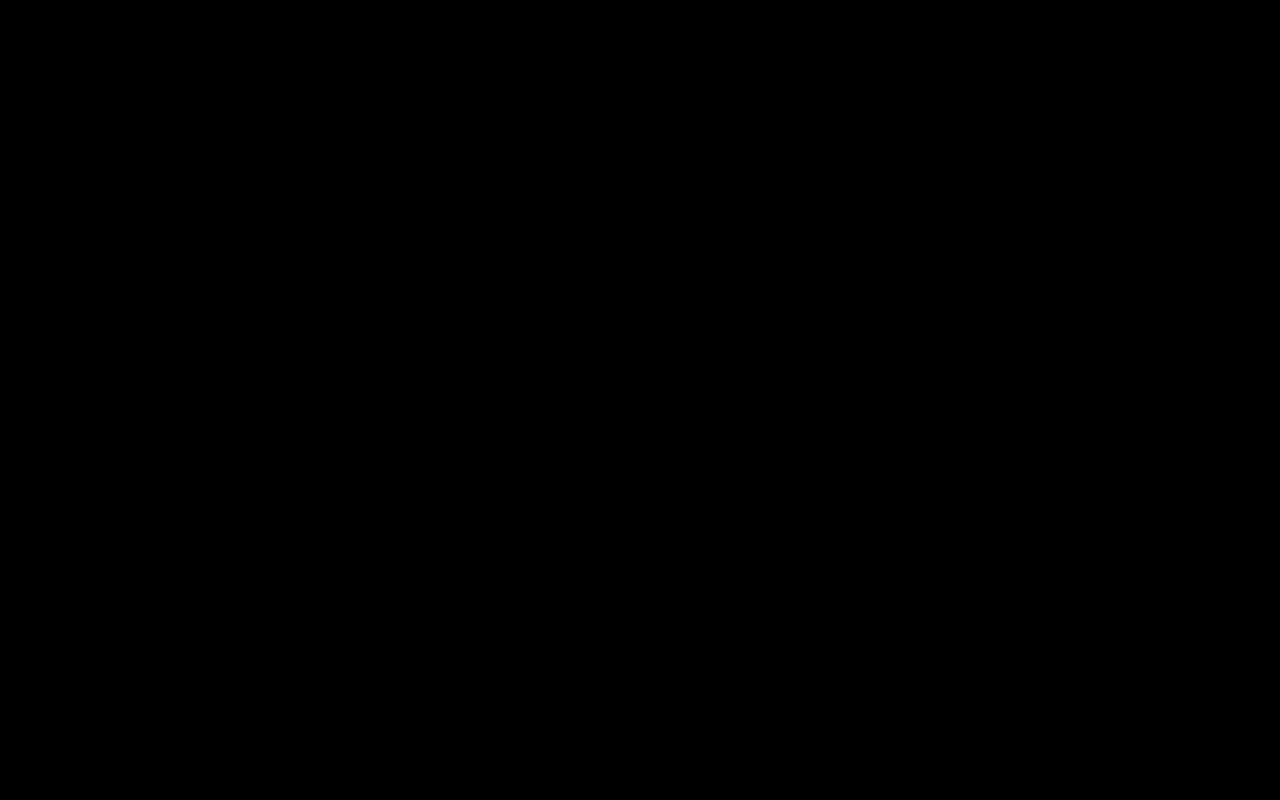
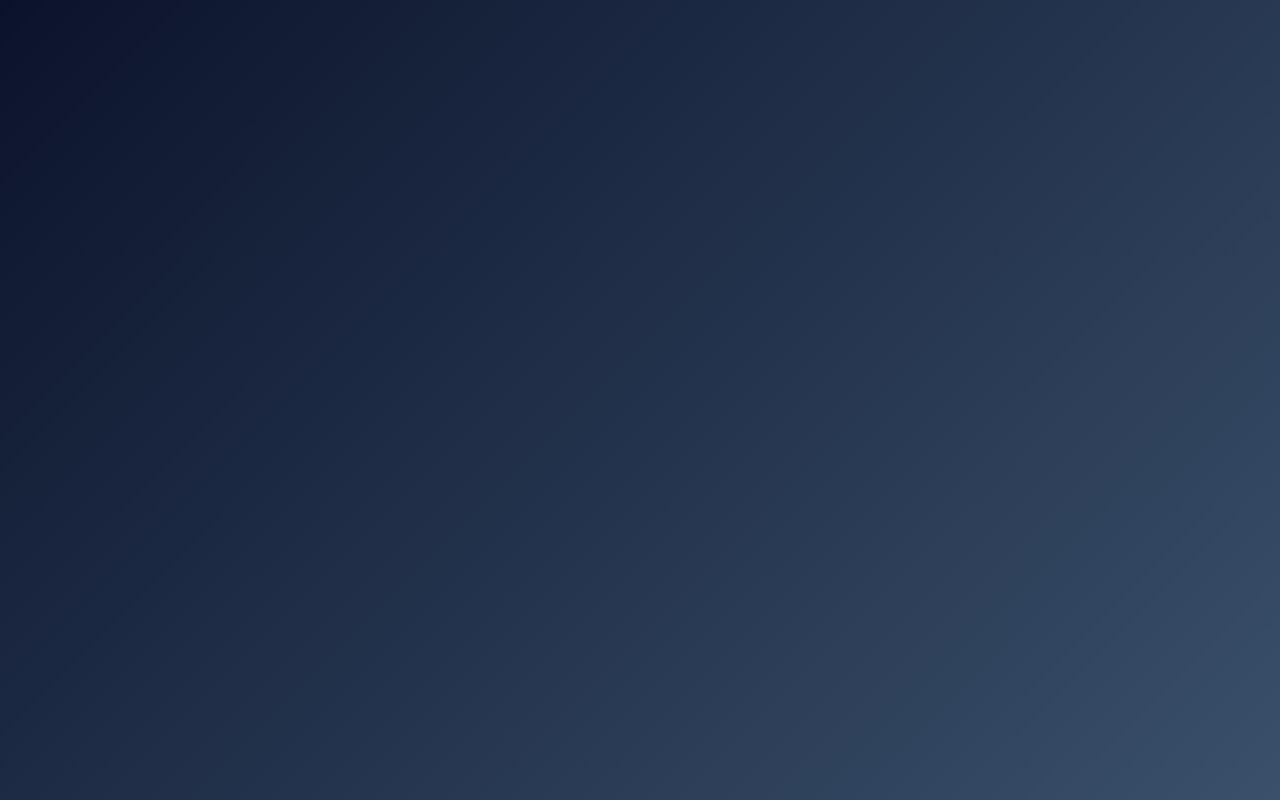
Before and after one commit to takanbi/WEBD1123-Project1_Olatunji_Akanbi, a plain HTML site: page index.html in a window 1280 px wide. Shown: the top 800 px of the page. Drawn offline with Linux system fonts and the light colour scheme.

Commit message:
gradients and dom elements added through js

```diff
--- a/css/style.css
+++ b/css/style.css
@@ -5,5 +5,16 @@
 }
 
 body {
-    background-color: black;
+    background-color: #000000;
+    width: 100vw;
+    height: 100vh;
+    font-family: 'Roboto', sans-serif;
 }
+.wrapper {
+    background-color: #FF0000;
+}
+.wrapperDivs {
+    width: 100vw;
+    height: 100vh;
+    overflow: scroll;
+}
--- a/index.html
+++ b/index.html
@@ -4,7 +4,8 @@
     <meta charset="UTF-8">
     <meta name="viewport" content="width=device-width, initial-scale=1.0">
     <title>WEBD1123-Project1</title>
-    <link rel="stylesheet" href="css/style.css">
+    <link href="https://fonts.googleapis.com/css2?family=Roboto:wght@100&display=swap" rel="stylesheet">
+
 </head>
 <body>
 
--- a/js/app.js
+++ b/js/app.js
@@ -1 +1,39 @@
-console.log("Hello Tunji");
+let addToHead = document.querySelector("head");
+let cssLink = document.createElement("link");
+addToHead.appendChild(cssLink);
+cssLink.setAttribute('rel','stylesheet');
+cssLink.setAttribute('href','css/style.css');
+let wrapper = document.createElement("div");
+wrapper.classList.add("wrapper");
+let bodY = document.querySelector("body");
+bodY.appendChild(wrapper);
+for (let i = 0; i < 4; i++) {
+    let divs = document.createElement("div");
+    wrapper.appendChild(divs);
+    divs.classList.add("wrapperDivs");
+}
+let color1 = "linear-gradient(135deg, #0B132B 0%, #3A506B 100%)";
+let color2 = "linear-gradient(330deg, #5BC0BE 0%, #3A506B 100%)";
+let color3 = "linear-gradient(35deg, #0B132B 0%, #5BC0BE 100%)";
+let color4 = "linear-gradient(235deg, #5BC0BE 0%, #3A506B 100%)";
+
+let colorsArray = [color1, color2, color3, color4];
+// console.log(colorsArray);
+
+let wrapperDivs = document.getElementsByClassName("wrapperDivs");
+// console.log(wrapperDivs);
+let divOne = wrapperDivs.item(0);
+let divTwo = wrapperDivs.item(1);
+let divThree = wrapperDivs.item(2);
+let divFour = wrapperDivs.item(3);
+// console.log(divOne);
+
+let allDivs = [divOne, divTwo, divThree, divFour];
+// console.log(allDivs);
+for (let i = 0; i < 4; i++) {
+    let myDiv = allDivs[i];
+    myDiv.style.backgroundImage = colorsArray[i];
+    let update = document.createElement("section");
+    myDiv.appendChild(update);
+    update.setAttribute('id', 'ID'+[i]);
+}
```
Also changed, not shown: artist_Datat.txt (added), images/computerWorld.jpeg (added), images/deadCities.jpeg (added), images/quaristice_.jpeg (added), images/richardDJames.jpeg (added).
